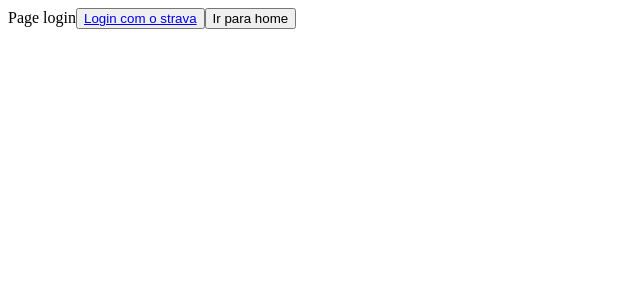
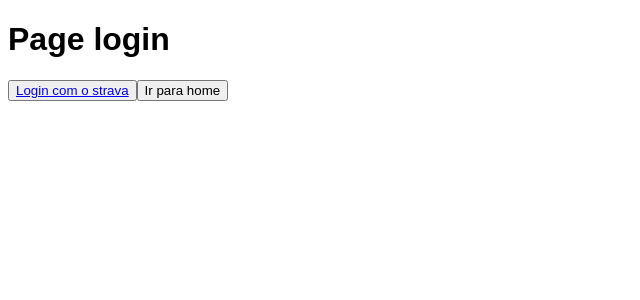
Before and after one commit to Klayverx/stats, a React (Create React App) app: page / in a window 1280 px wide. Shown: the top 300 px of the page, without its empty margins (0-640 px from the left). Built offline with nearby package versions, Linux system fonts and the light colour scheme.

Commit message:
test get code

```diff
--- /dev/null
+++ b/src/global.css
@@ -0,0 +1,3 @@
+body {
+	font-family: sans-serif;
+}
--- a/src/index.js
+++ b/src/index.js
@@ -1,6 +1,7 @@
 import React from 'react';
 import ReactDOM from 'react-dom';
 import App from './App';
+import './global.css';
 
 ReactDOM.render(
 	<React.StrictMode>
--- a/src/pages/Home.js
+++ b/src/pages/Home.js
@@ -1,5 +1,25 @@
-import React from 'react';
+import React, {useEffect} from 'react';
+// import {apiToken} from '../services/api';
 
-export default function Home() {
+function Home() {
+	useEffect(() => {
+		let positionCode = window.location.href.indexOf('code=') + 5;
+		let endPositionCode = window.location.href.indexOf('&scope');
+
+		let code = window.location.href.slice(positionCode, endPositionCode);
+		console.log(code);
+
+		// const resp = apiToken.get('episodes', {
+		// 	params: {
+		// 		_limit: 2,
+		// 		_sort: 'publised_at',
+		// 		_order: 'desc',
+		// 	},
+		// });
+		// console.log(resp);
+	}, []);
+
 	return <div>Home page</div>;
 }
+
+export default Home;
--- a/src/pages/Login.js
+++ b/src/pages/Login.js
@@ -6,10 +6,10 @@ export default function Login() {
 
 	return (
 		<div>
-			Page login
+			<h1>Page login</h1>
 			<button>
 				<a
-					href="https://www.strava.com/oauth/authorize?client_id=65376&redirect_uri=https%3A%2F%2Fstats-kx.vercel.app%2Fhome&response_type=code&scope=read_all,activity%3Aread_all,activity%3Awrite,profile%3Aread_all,profile%3Awrite"
+					href="https://www.strava.com/oauth/authorize?client_id=65376&redirect_uri=https://stats-kx.vercel.app/home&response_type=code&scope=read_all,activity%3Aread_all,activity%3Awrite,profile%3Aread_all,profile%3Awrite"
 					target="_blank"
 					rel="noreferrer"
 				>
--- a/src/services/api.js
+++ b/src/services/api.js
@@ -3,6 +3,10 @@ import axios from 'axios';
 
 export const api = axios.create({
 	baseURL: 'https://www.strava.com/api/v3/',
+});
+
+export const apiToken = axios.create({
+	baseURL: 'https://www.strava.com/oauth/',
 });
 
 // api.interceptors.request.use(async config => {
```
